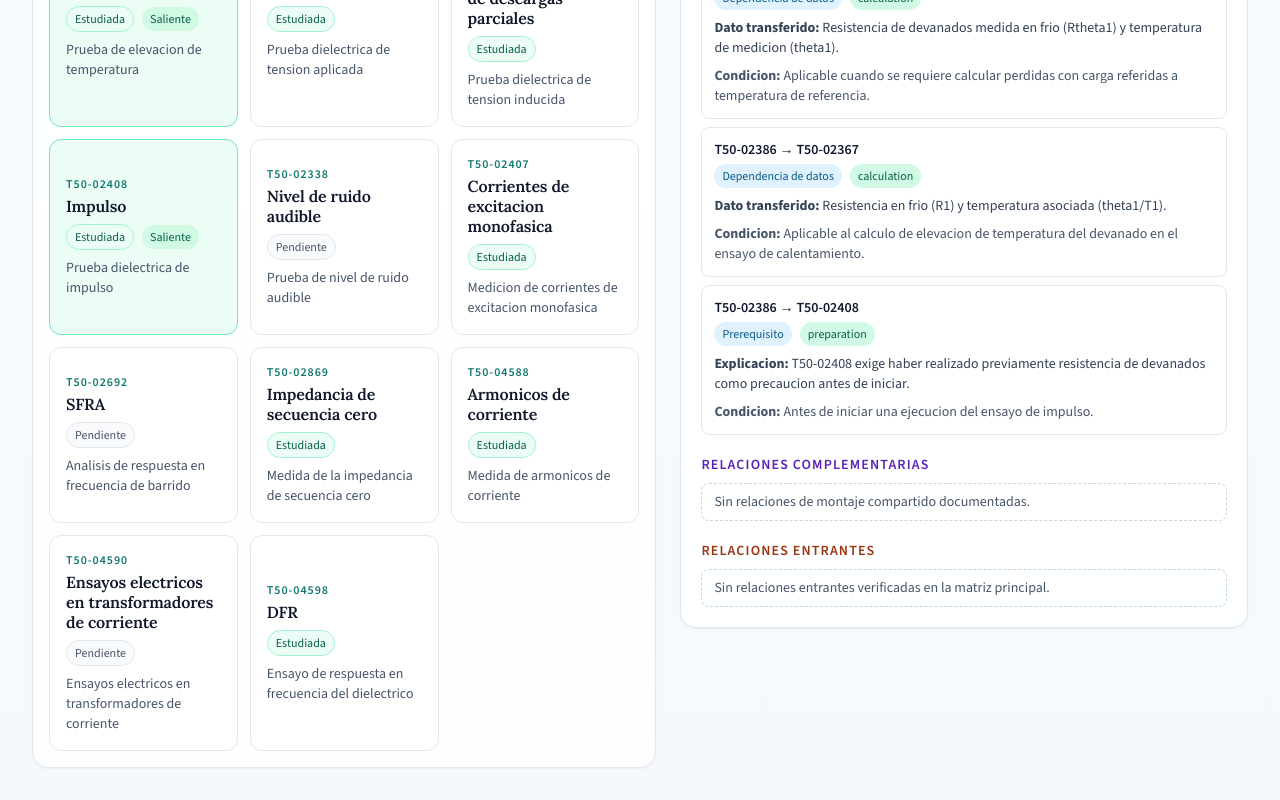
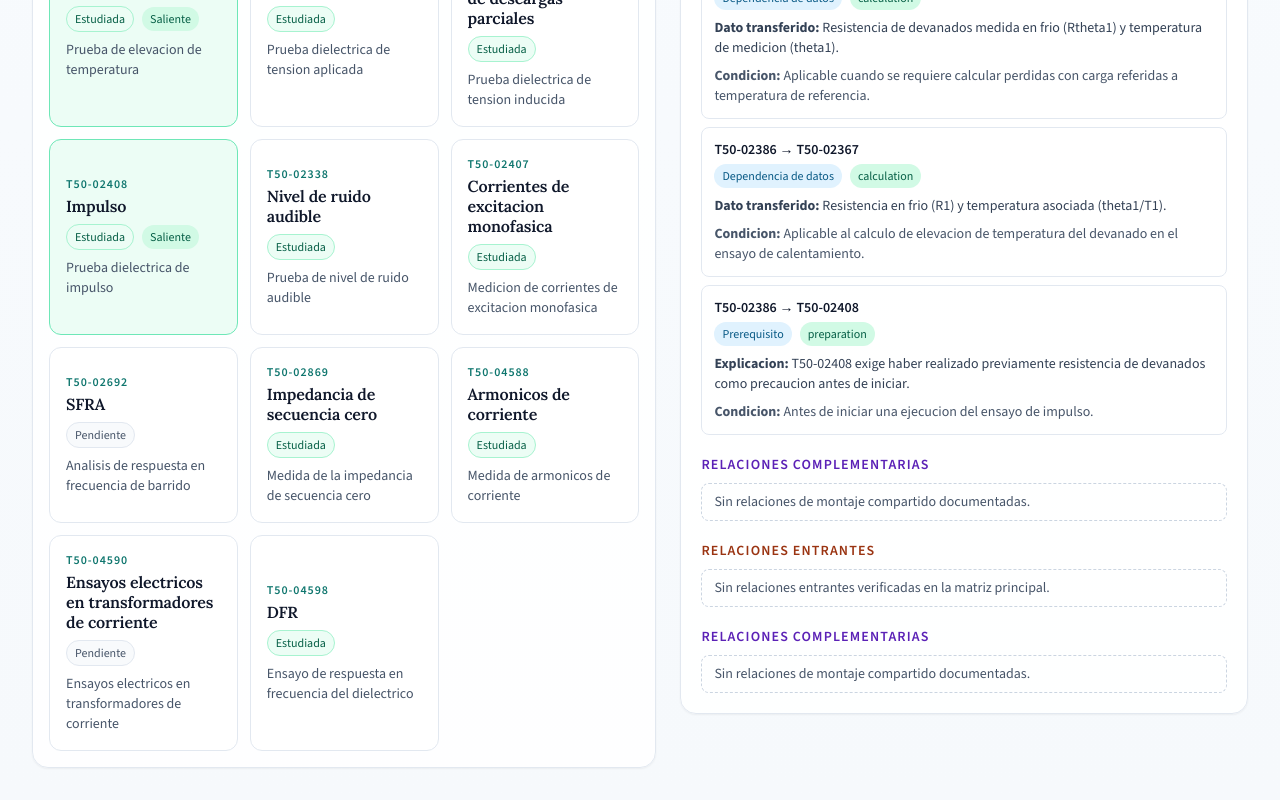
Before and after one commit to daguevarac-debug/mapa-pruebas-transformadores, a Next.js app: page / in a window 1280 px wide. Shown: the part 1226-2026 px from the top of the page. Built offline with nearby package versions, Linux system fonts and the light colour scheme.

Commit message:
Agrega ruido audible y montaje compartido

```diff
--- a/src/app/page.tsx
+++ b/src/app/page.tsx
@@ -414,6 +414,24 @@ export default function HomePage() {
                   ))}
                 </div>
               </section>
+
+              <section>
+                <h4 className="text-sm font-semibold uppercase tracking-[0.08em] text-violet-800">Relaciones complementarias</h4>
+                <div className="mt-2 space-y-2">
+                  {sharedRelations.length === 0 && (
+                    <p className="rounded-lg border border-dashed border-slate-300 px-3 py-2 text-sm text-slate-600">
+                      Sin relaciones de montaje compartido documentadas.
+                    </p>
+                  )}
+                  {sharedRelations.map((relation) => (
+                    <article key={`${relation.from}-${relation.to}`} className="rounded-lg border border-violet-200 bg-violet-50/50 p-3">
+                      <p className="text-sm font-semibold text-slate-900">{relation.from} ↔ {relation.to}</p>
+                      <p className="mt-2 text-sm text-slate-700">{relation.rationale}</p>
+                      <p className="mt-2 text-sm text-slate-600"><strong>Condición:</strong> {relation.condition}</p>
+                    </article>
+                  ))}
+                </div>
+              </section>
             </div>
           </aside>
         </section>
--- a/src/data/pruebas.ts
+++ b/src/data/pruebas.ts
@@ -145,7 +145,12 @@ export const procedures: Procedure[] = [
     code: "T50-02338",
     name: "Nivel de ruido audible",
     category: "Prueba de nivel de ruido audible",
-    studyStatus: "pending"
+    studyStatus: "studied",
+    didacticSummary: {
+      apply: "Se energiza el transformador con el mismo montaje de pérdidas en vacío, a tensión y frecuencia nominales, con los devanados no alimentados en circuito abierto.",
+      measure: "Se registra el nivel de presión sonora alrededor del transformador en los puntos, distancias y condiciones ambientales definidos por el método aplicable.",
+      obtain: "Se obtiene el nivel de ruido audible del transformador, corregido o promediado según el método de medición, para contrastarlo con el valor especificado."
+    }
   },
   {
     code: "T50-02407",
@@ -206,6 +211,16 @@ export const procedures: Procedure[] = [
 ];
 
 export const verifiedRelations: ProcedureRelation[] = [
+  {
+    from: "T50-02417",
+    to: "T50-02338",
+    type: "shared_setup",
+    stage: "concurrent",
+    rationale:
+      "La medición de ruido audible se realiza con el mismo montaje de energización utilizado para pérdidas en vacío.",
+    condition:
+      "Con el transformador energizado a tensión y frecuencia nominales, y los devanados no alimentados en circuito abierto."
+  },
   {
     from: "T50-02417",
     to: "T50-04588",
```
